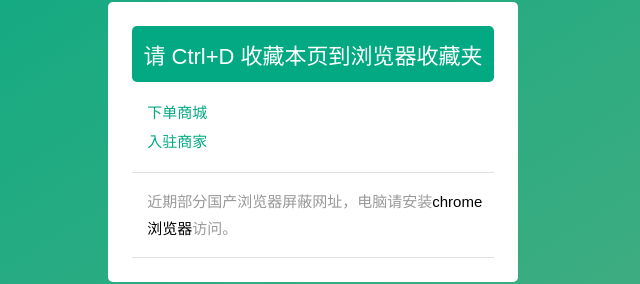
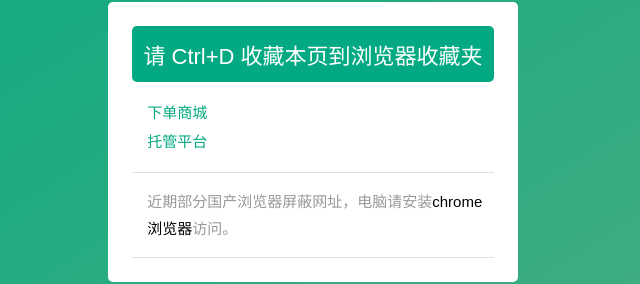
Before and after one commit to qcrhdh/qcrhdh.github.io, a plain HTML site: page index.html in a window 1280 px wide. Shown: the part 136-420 px from the top of the page, 327-967 px from the left. Drawn offline with Linux system fonts and the light colour scheme.

Commit message:
Update index.html

```diff
--- a/index.html
+++ b/index.html
@@ -522,7 +522,7 @@
                         <ul>
                             <li>
                                 <a href="http://101.34.70.159:8007" target="_blank"><i>下单商城</i></a>
-                                <a href="http://101.34.70.159:8008" target="_blank"><i>入驻商家</i></a>
+                                <a href="http://101.34.70.159:8008" target="_blank"><i>托管平台</i></a>
                             </li>
                             </li>
                             <li> <span>近期部分国产浏览器屏蔽网址，电脑请安装<a href="javascript:;"
```
